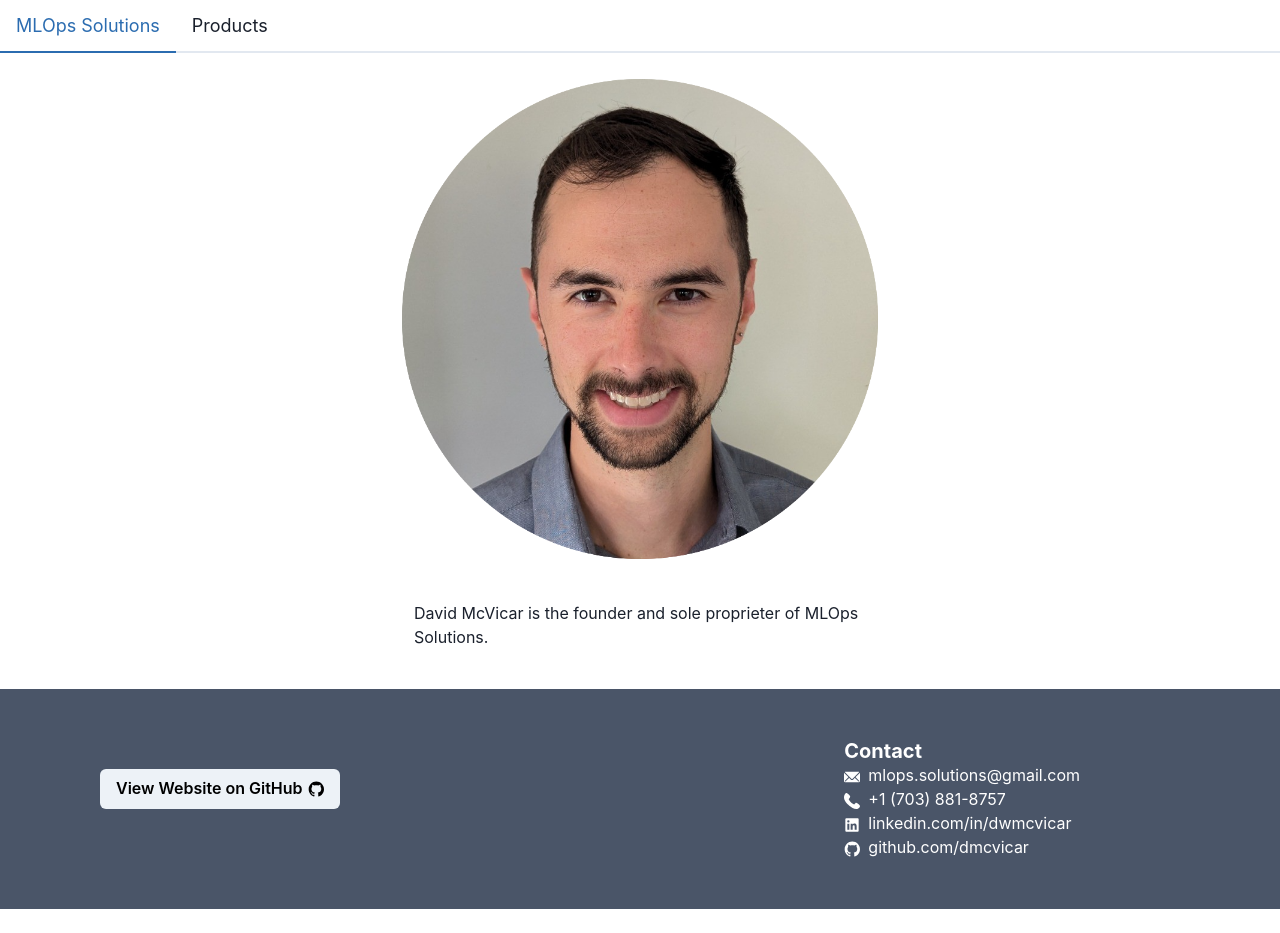
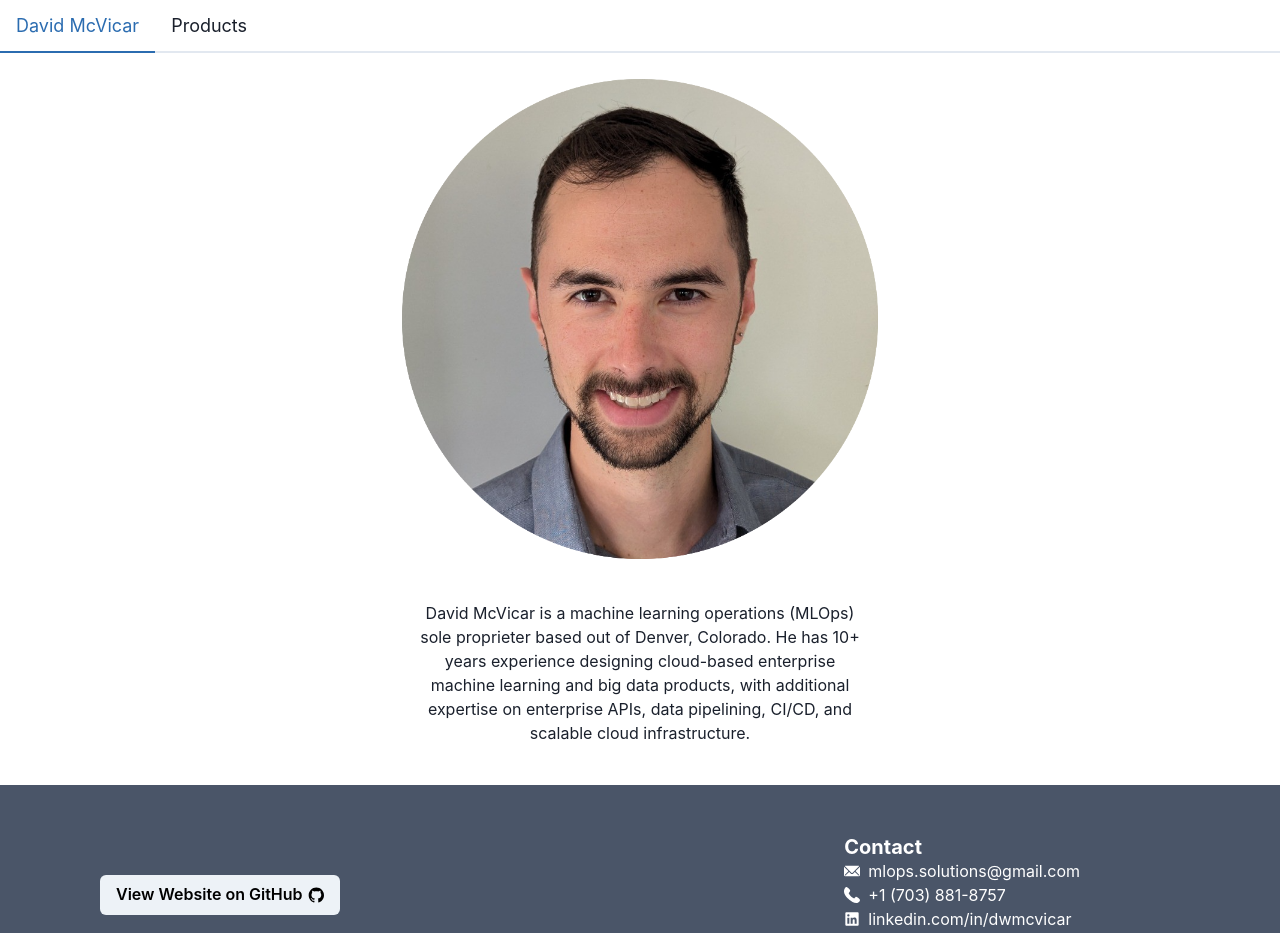
Before and after one commit to dmcvicar/dmcvicar.github.io, a Next.js app: page / in a window 1280 px wide. Shown: the top 933 px of the page. Before the commit the page ends 909 px from the top, so only its background shows below. Built offline with nearby package versions, Linux system fonts and the light colour scheme.

Commit message:
better contact page formatting, all text in json file

```diff
--- /dev/null
+++ b/public/content.json
@@ -0,0 +1,20 @@
+{
+    "about": "David McVicar is a machine learning operations (MLOps) sole proprieter based out of Denver, Colorado. He has 10+ years experience designing cloud-based enterprise machine learning and big data products, with additional expertise on enterprise APIs, data pipelining, CI/CD, and scalable cloud infrastructure.",
+    "button_text": "View Website on GitHub",
+    "home_text": "David McVicar",
+    "products_text": "Products",
+    "phone": "+1 (703) 881-8757",
+    "email": "mlops.solutions@gmail.com",
+    "sites": [
+        {
+            "uri": "https://www.linkedin.com/in/dwmcvicar",
+            "icon_svg": "M20.5 2h-17A1.5 1.5 0 002 3.5v17A1.5 1.5 0 003.5 22h17a1.5 1.5 0 001.5-1.5v-17A1.5 1.5 0 0020.5 2zM8 19H5v-9h3zM6.5 8.25A1.75 1.75 0 118.3 6.5a1.78 1.78 0 01-1.8 1.75zM19 19h-3v-4.74c0-1.42-.6-1.93-1.38-1.93A1.74 1.74 0 0013 14.19a.66.66 0 000 .14V19h-3v-9h2.9v1.3a3.11 3.11 0 012.7-1.4c1.55 0 3.36.86 3.36 3.66z",
+            "text": "linkedin.com/in/dwmcvicar"
+        },
+        {
+            "uri": "https://github.com/dmcvicar",
+            "icon_svg": "M12.5.75C6.146.75 1 5.896 1 12.25c0 5.089 3.292 9.387 7.863 10.91.575.101.79-.244.79-.546 0-.273-.014-1.178-.014-2.142-2.889.532-3.636-.704-3.866-1.35-.13-.331-.69-1.352-1.18-1.625-.402-.216-.977-.748-.014-.762.906-.014 1.553.834 1.769 1.179 1.035 1.74 2.688 1.25 3.349.948.1-.747.402-1.25.733-1.538-2.559-.287-5.232-1.279-5.232-5.678 0-1.25.445-2.285 1.178-3.09-.115-.288-.517-1.467.115-3.048 0 0 .963-.302 3.163 1.179.92-.259 1.897-.388 2.875-.388.977 0 1.955.13 2.875.388 2.2-1.495 3.162-1.179 3.162-1.179.633 1.581.23 2.76.115 3.048.733.805 1.179 1.825 1.179 3.09 0 4.413-2.688 5.39-5.247 5.678.417.36.776 1.05.776 2.128 0 1.538-.014 2.774-.014 3.162 0 .302.216.662.79.547C20.709 21.637 24 17.324 24 12.25 24 5.896 18.854.75 12.5.75Z",
+            "text": "github.com/dmcvicar"
+        }
+    ]
+}
--- a/src/app/about.tsx
+++ b/src/app/about.tsx
@@ -1,19 +1,19 @@
 import { Box, Image, Center, VStack } from '@chakra-ui/react'
-import type { COMPANY_INFO_TYPE } from './page'
+import type { CONTENT_TYPE } from './page'
 
 interface AboutProps {
-    company_info: COMPANY_INFO_TYPE
+    content: CONTENT_TYPE
 }
 
-export default function About({ company_info }: AboutProps) {
+export default function About({ content }: AboutProps) {
     return (
         <Center>
             <Box width="500px">
                 <VStack>
                     <Image src="/images/dave.png" objectFit="contain" alt="Dave" boxSize="500px" padding="10px"/>
                         <Box p='6'>
-                            <Box display='flex' alignItems='baseline'>
-                                <p>David McVicar is the founder and sole proprieter of {company_info.company_name}.</p>
+                            <Box display='flex' alignItems='baseline' textAlign="center">
+                                <p>{content.about}</p>
                             </Box>
                         </Box>
                 </VStack>
--- a/src/app/contact.tsx
+++ b/src/app/contact.tsx
@@ -1,50 +1,57 @@
-import { Box, Link, Heading, Button } from '@chakra-ui/react'
+import { Flex, Link, Heading, Button } from '@chakra-ui/react'
 import { EmailIcon, PhoneIcon, Icon } from '@chakra-ui/icons'
-import { ElementType } from 'react'
+import { CONTENT_TYPE, SITE_INFO_TYPE } from './page';
+import { ReactNode } from 'react';
 
-const EMAIL = "mlops.solutions@gmail.com"
-const PHONE = "+1 (703) 881-8757"
-const LINKEDIN_SVG = "M20.5 2h-17A1.5 1.5 0 002 3.5v17A1.5 1.5 0 003.5 22h17a1.5 1.5 0 001.5-1.5v-17A1.5 1.5 0 0020.5 2zM8 19H5v-9h3zM6.5 8.25A1.75 1.75 0 118.3 6.5a1.78 1.78 0 01-1.8 1.75zM19 19h-3v-4.74c0-1.42-.6-1.93-1.38-1.93A1.74 1.74 0 0013 14.19a.66.66 0 000 .14V19h-3v-9h2.9v1.3a3.11 3.11 0 012.7-1.4c1.55 0 3.36.86 3.36 3.66z"
 const GITHUB_SVG = "M12.5.75C6.146.75 1 5.896 1 12.25c0 5.089 3.292 9.387 7.863 10.91.575.101.79-.244.79-.546 0-.273-.014-1.178-.014-2.142-2.889.532-3.636-.704-3.866-1.35-.13-.331-.69-1.352-1.18-1.625-.402-.216-.977-.748-.014-.762.906-.014 1.553.834 1.769 1.179 1.035 1.74 2.688 1.25 3.349.948.1-.747.402-1.25.733-1.538-2.559-.287-5.232-1.279-5.232-5.678 0-1.25.445-2.285 1.178-3.09-.115-.288-.517-1.467.115-3.048 0 0 .963-.302 3.163 1.179.92-.259 1.897-.388 2.875-.388.977 0 1.955.13 2.875.388 2.2-1.495 3.162-1.179 3.162-1.179.633 1.581.23 2.76.115 3.048.733.805 1.179 1.825 1.179 3.09 0 4.413-2.688 5.39-5.247 5.678.417.36.776 1.05.776 2.128 0 1.538-.014 2.774-.014 3.162 0 .302.216.662.79.547C20.709 21.637 24 17.324 24 12.25 24 5.896 18.854.75 12.5.75Z"
 
-function ContactInfo (props: {_Icon: ElementType; href: string | undefined; _text: string}) {
+interface ContactProps {
+    content: CONTENT_TYPE
+}
+
+interface ContactIconProps {
+    icon?: ReactNode,
+    icon_svg?: string,
+    marginRight?: string,
+    marginLeft?: string,
+    color?: string,
+}
+
+interface ContactInfoProps {
+    site_info: SITE_INFO_TYPE
+}
+
+function ContactInfo({ site_info }: ContactInfoProps) {
     return (
-        <Box>
-            <Link href={props.href}>
-                <props._Icon marginRight="8px"/>
-                {props._text}
-            </Link>
-        </Box>
+        <Link display="flex" alignItems="center" href={site_info.uri}>
+            {site_info.icon ? site_info.icon : <ContactIcon marginRight="8px" icon_svg={site_info.icon_svg} color={site_info.icon_color} />}
+            {site_info.text}
+        </Link>
     )
 }
 
-function LinkedInIcon(props: { marginRight: string; color: string }) {
+const ContactIcon = ({ icon_svg, marginRight, marginLeft, color }: ContactIconProps) => {
     return (
-        <Icon marginRight={props.marginRight}>
-            <path fill={props.color ? "props.color" : "white"} d={LINKEDIN_SVG} />
+        <Icon marginRight={marginRight} marginLeft={marginLeft}>
+            <path fill={color ? "props.color" : "white"} d={icon_svg} />
         </Icon>
     )
 }
 
-function GitHubIcon(props: { marginRight: string; marginLeft: string; color: string}) {
+export default function Contact({ content }: ContactProps) {
     return (
-        <Icon marginRight={props.marginRight} marginLeft={props.marginLeft}>
-            <path fill={props.color ? props.color : "white"} d={GITHUB_SVG} />
-        </Icon>
+        <Flex wrap="wrap" gap="20px" justifyContent="space-between" alignItems="center" backgroundColor="gray.600" color="white" paddingRight="100px" paddingLeft="100px" paddingTop="50px" paddingBottom="50px">
+            <Link href="https://github.com/dmcvicar/dmcvicar.github.io">
+                <Button colorScheme="gray" color="Black">
+                    {content.button_text}<ContactIcon icon_svg={GITHUB_SVG} marginLeft="5px" color="black"/>
+                </Button>
+            </Link>
+            <Flex direction="column" paddingRight="100px">
+                <Heading as="h3" size="md">Contact</Heading>
+                <ContactInfo site_info={{ "icon": <EmailIcon marginRight = "8px" />, "uri": "mailto:" + content.email, "text": content.email } } />
+                <ContactInfo site_info={{ "icon": <PhoneIcon marginRight = "8px" />, "text": content.phone } } />
+                {content.sites.map((site_info: SITE_INFO_TYPE) => { return ContactInfo({site_info}) })}
+            </Flex>
+        </Flex>
     )
 }
-
-export default function Contact() {
-    return (
-        <Box display="flex" flexWrap="wrap" justifyContent="space-between" alignItems="center" backgroundColor="gray.600" color="white" paddingRight="200px" paddingLeft="100px" paddingTop="50px" paddingBottom="50px">
-            <Link href="https://github.com/dmcvicar/dmcvicar.github.io"><Button colorScheme="gray" color="Black" marginBottom="20px">View Website on GitHub<GitHubIcon marginRight="undefined" marginLeft="5px" color="black"/></Button></Link>
-            <Box>
-                <Heading as="h3" size="md">Contact</Heading>
-                <ContactInfo _Icon={EmailIcon} href={"mailto:" + EMAIL} _text={EMAIL} />
-                <ContactInfo _Icon={PhoneIcon} href={undefined} _text={PHONE}  />
-                <ContactInfo _Icon={LinkedInIcon} href="https://www.linkedin.com/in/dwmcvicar" _text="linkedin.com/in/dwmcvicar"  />
-                <ContactInfo _Icon={GitHubIcon} href="https://github.com/dmcvicar" _text="github.com/dmcvicar"  />
-            </Box>
-        </Box>
-    )
-}
--- a/src/app/page.tsx
+++ b/src/app/page.tsx
@@ -5,13 +5,25 @@ import { Tabs, TabList, TabPanels, Tab, TabPanel } from '@chakra-ui/react'
 import About from './about'
 import Contact from './contact'
 import Products from './products'
+import content from '../../public/content.json'
+import { ReactNode } from 'react'
 
-interface COMPANY_INFO_TYPE {
-  company_name: string
+interface SITE_INFO_TYPE {
+  uri?: string,
+  icon_svg?: string,
+  icon?: ReactNode
+  text: string,
+  icon_color?: string,
 }
 
-const COMPANY_INFO: COMPANY_INFO_TYPE = {
-  company_name: "MLOps Solutions"
+interface CONTENT_TYPE {
+  about: string
+  button_text: string
+  home_text: string
+  products_text: string
+  phone: string
+  email: string
+  sites: Array<SITE_INFO_TYPE>
 }
 
 export default function Page() {
@@ -20,22 +32,22 @@ export default function Page() {
     {/* <Container w="100%" margin="0px" padding="0px"> */}
       <Tabs size="lg">
         <TabList>
-          <Tab>{COMPANY_INFO.company_name}</Tab>
-          <Tab>Products</Tab>
+          <Tab>{content.home_text}</Tab>
+          <Tab>{content.products_text}</Tab>
         </TabList>
         <TabPanels>
           <TabPanel>
-            <About company_info={COMPANY_INFO}/>
+            <About content={content}/>
           </TabPanel>
           <TabPanel>
             <Products/>
           </TabPanel>
         </TabPanels>
       </Tabs>
-      <Contact />
+      <Contact content={content}/>
     {/* </Container> */}
     </div>
   )
 }
 
-export type { COMPANY_INFO_TYPE }
+export type { CONTENT_TYPE, SITE_INFO_TYPE }
```
Also changed, not shown: package.json (line endings or trailing spaces), 5 other files (tests, documents, lock files or other folders).
